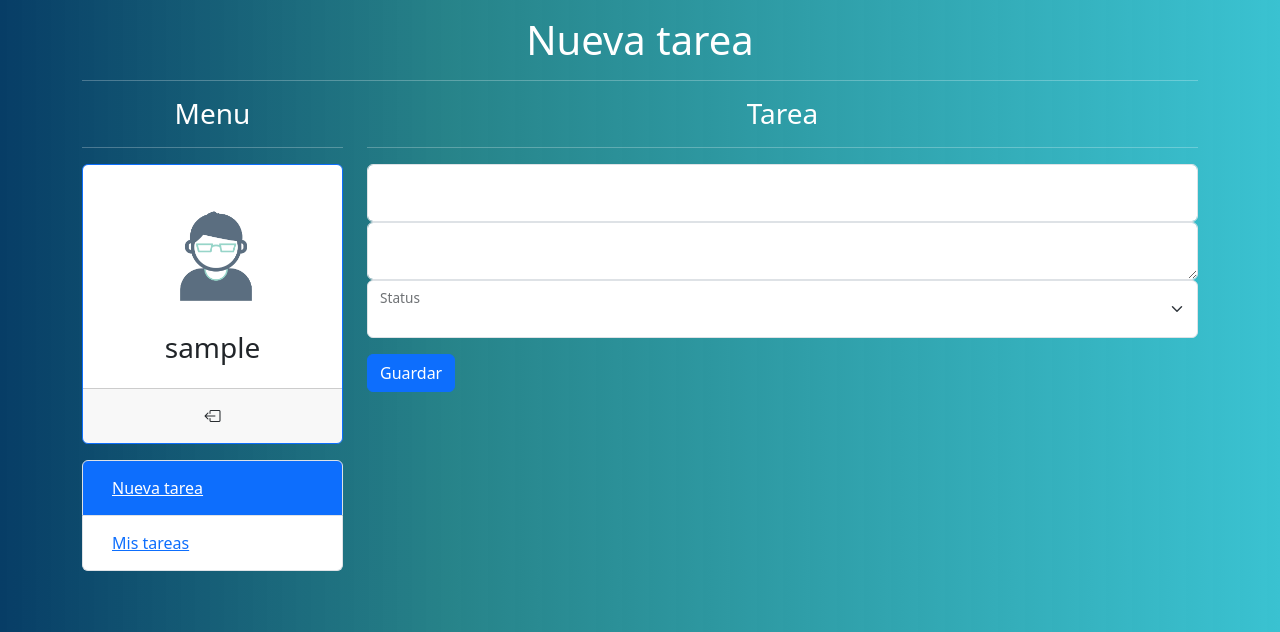
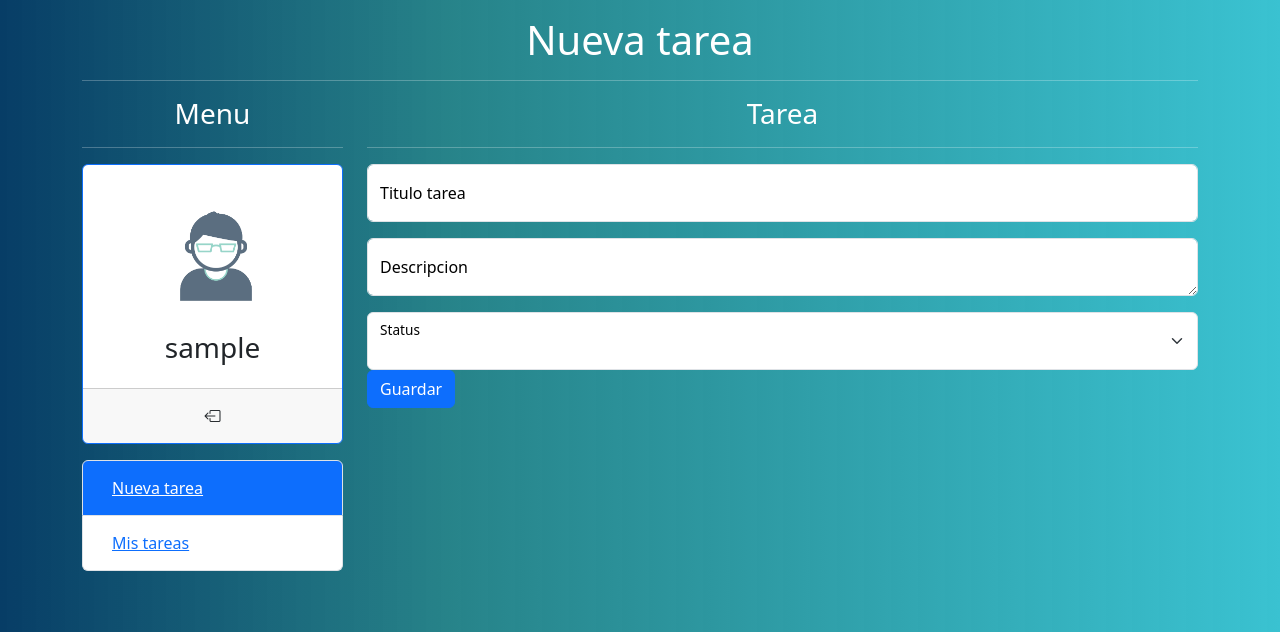
Before and after one commit to Ikigire/mvc, a PHP site: page /tareas/registro in a window 1280 px wide. Shown: the top 632 px of the page. Run offline with PHP 8.4, Linux system fonts and the light colour scheme; the visitor is signed in with stand-in values (Sample User, id 1); some libraries are stand-ins or nearby versions.

Commit message:
Implementación de estilos

```diff
--- a/app/tareas/registro/view/formulario.php
+++ b/app/tareas/registro/view/formulario.php
@@ -41,17 +41,17 @@ if (isset($query_params)) {
         <h3 class="text-center">Tarea</h3>
         <hr>
         <form action="" method="post">
-            <div class="form-floating mt-3">
+            <div class="form-floating mt-3 mb-3">
                 <input type="text" class="form-control" name="titulo" id="titulo" placeholder="" required>
                 <label for="titulo">Titulo tarea</label>
             </div>
 
-            <div class="form-floating">
+            <div class="form-floating mb-3">
                 <textarea class="form-control" name="descripcion" id="descripcion" placeholder="" required></textarea>
                 <label for="descripcion">Descripcion</label>
             </div>
 
-            <div class="form-floating">
+            <div class="form-floating" mb-3>
                 <select class="form-select" name="status" id="status" aria-label="Floating" required>
                     <option selected hidden></option>
                     <option value="Pendiente">Pendiente</option>
@@ -61,7 +61,7 @@ if (isset($query_params)) {
                 <label for="status">Status</label>
             </div>
 
-            <button type="submit" class="btn btn-primary mt-3">
+            <button type="submit" class="btn btn-primary">
                 Guardar
             </button>
         </form>
--- a/estilos.css
+++ b/estilos.css
@@ -5,6 +5,10 @@
         rgba(9,114,121, 0.88) 35%,
         rgba(0,255,242, 1)
     );
+}
+
+.form-floating label {
+    color: black !important;
 }
 
 body {
```
